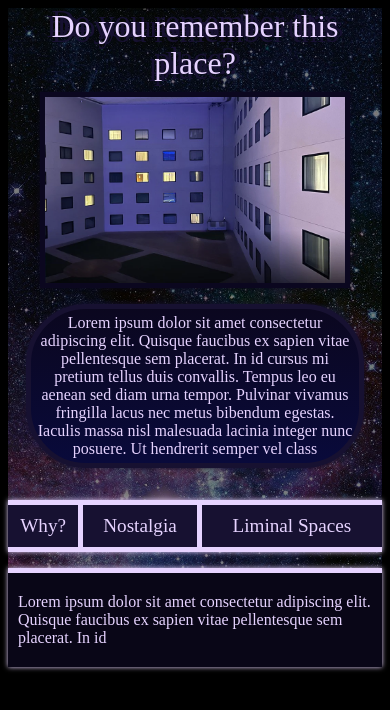
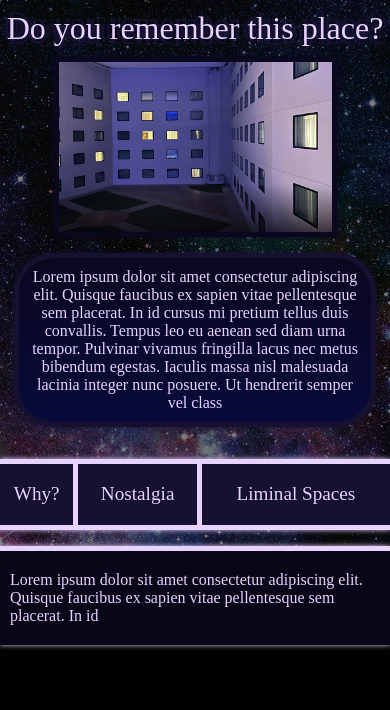
Before and after one commit to djs54344/ART-117-My-Website, a plain HTML site: page index.html in a window 390 px wide. Drawn offline with Linux system fonts and the light colour scheme.

Commit message:
Add files via upload

```diff
--- a/css/styles.css
+++ b/css/styles.css
@@ -30,8 +30,8 @@ body {
 }
 
 img.windows {
-	height: 80%;
-	width: 80%;
+	height: 70%;
+	width: 70%;
 	border: 5px solid rgb(11,7,31);
 	align-self: center;
 	box-shadow: 0 0 5px rgb(11,7,31)
@@ -79,11 +79,6 @@ ul li:has(a:hover) {
 @media screen and (min-width: 481px) {
 	header {
 		padding-bottom: 60px;
-	}
-
-	img.windows {
-		height: 70%;
-		width: 70%;
 	}
 
 	main {
@@ -135,7 +130,7 @@ ul li:has(a:hover) {
 @media screen and (max-width: 480px) {
 	header {
 		font-size: 2em;
-		padding-bottom: 10px;
+		padding: 10px 0;
 	}
 
 	.centerEverything {
@@ -151,6 +146,8 @@ ul li:has(a:hover) {
 	div#mainMain p {
 		max-width: 85%;
 		align-self: center;
+		padding: 10px;
+		border-radius: 40px;
 	}
 
 	nav {
@@ -177,7 +174,7 @@ ul li:has(a:hover) {
 		display: table-cell;
 		border-left: 5px solid rgb(230,211,255);
 		min-width: 33.3%;
-		padding: 10px 0;
+		padding: 5% 0;
 		vertical-align: middle;
 	}
 
@@ -190,6 +187,7 @@ ul li:has(a:hover) {
 		font-size: 1em;
 		display: flex;
 		flex-flow: column nowrap;
+		margin: 0;
 	}
 
 	footer {
```
